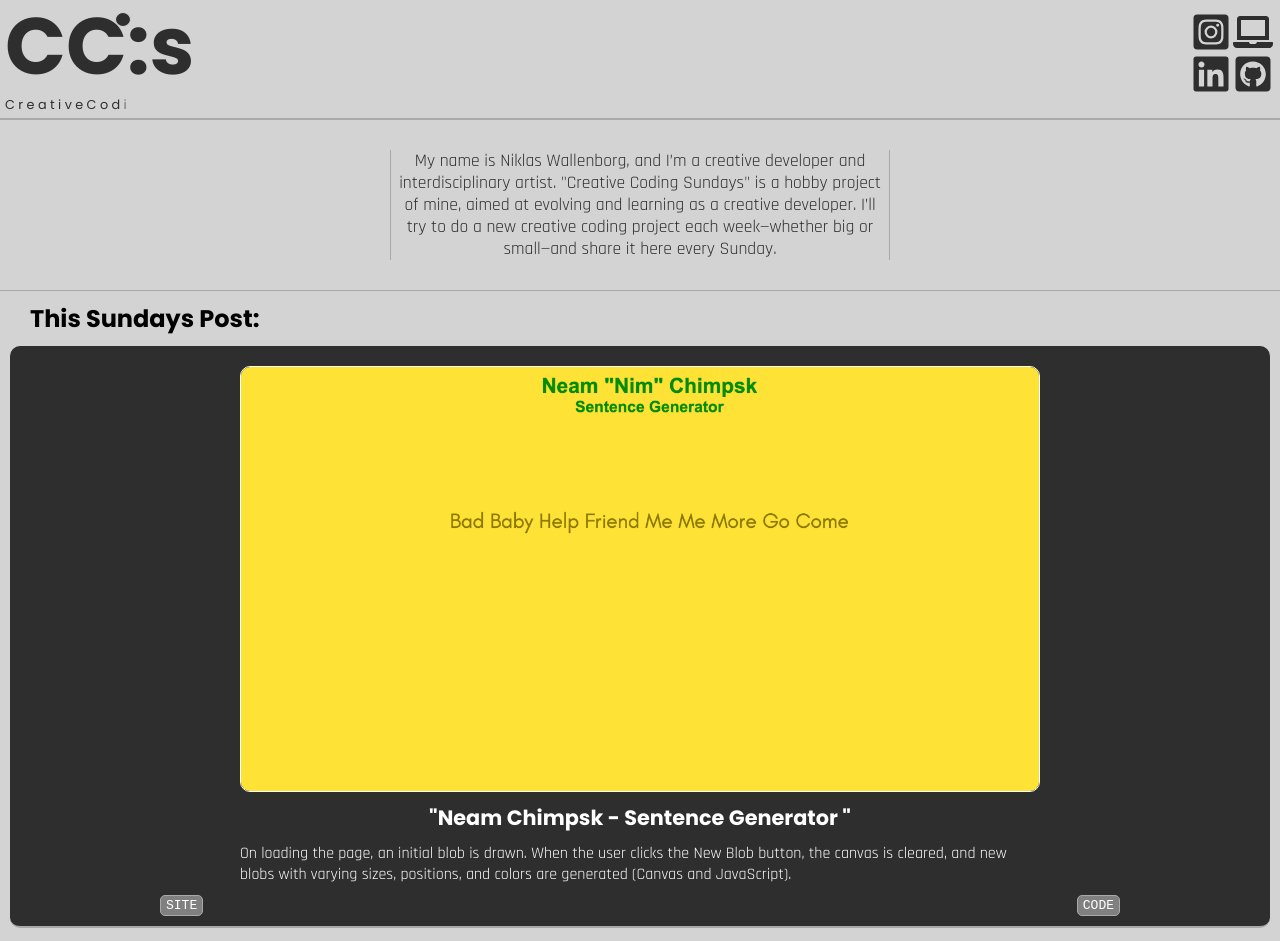
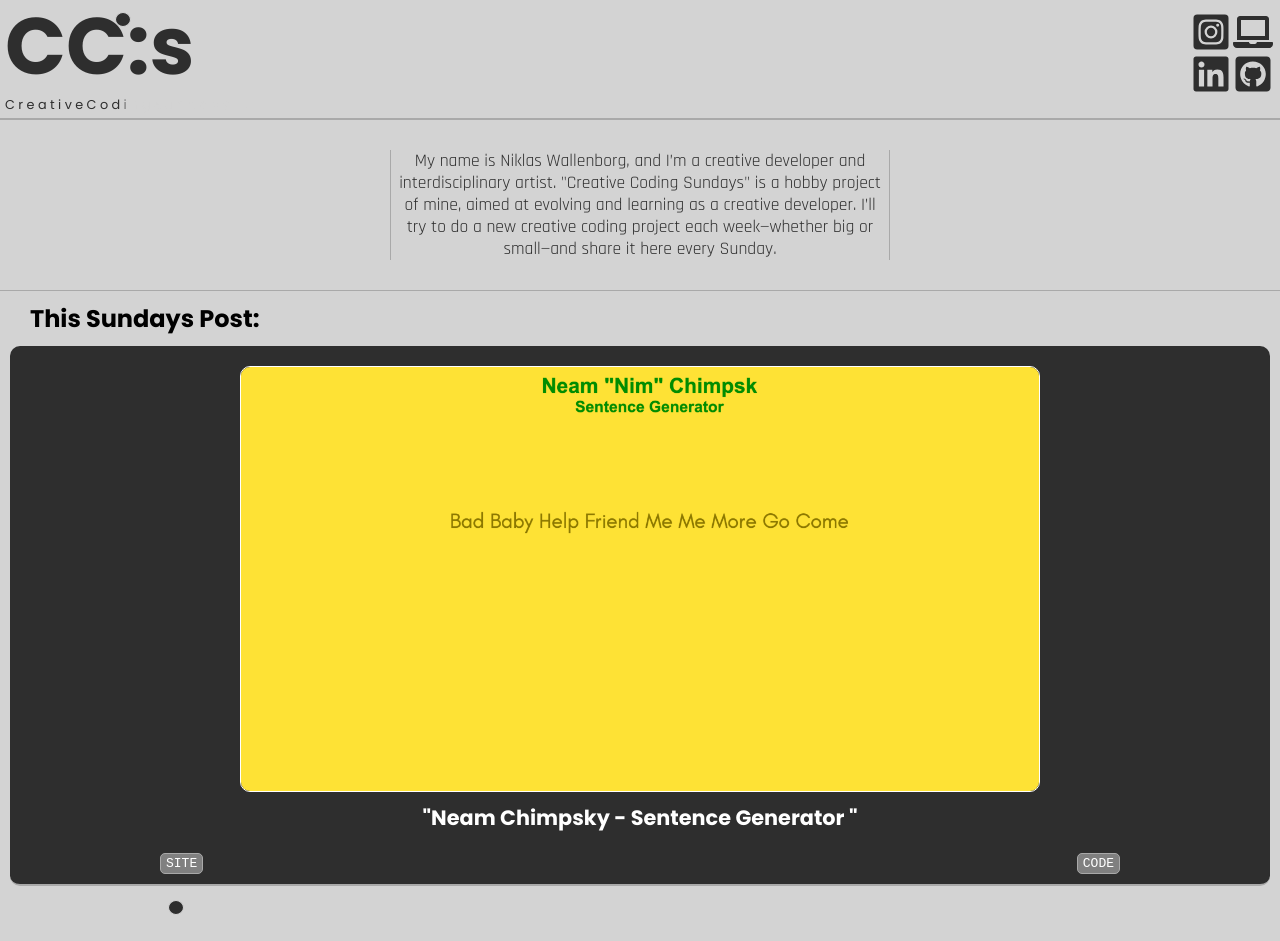
Before and after one commit to Wallenborg/CC-s, a React (Vite) app: page / in a window 1280 px wide. Shown: the top 941 px of the page. Built offline with nearby package versions, Linux system fonts and the light colour scheme.

Commit message:
fix a spealing miss

```diff
--- a/src/data/posts.js
+++ b/src/data/posts.js
@@ -55,9 +55,8 @@ const posts = [
   },
   {
     id: 7,
-    title: '"Neam Chimpsk - Sentence Generator "',
-    content:
-      "On loading the page, an initial blob is drawn. When the user clicks the New Blob button, the canvas is cleared, and new blobs with varying sizes, positions, and colors are generated (Canvas and JavaScript).",
+    title: '"Neam Chimpsky - Sentence Generator "',
+    content: "",
     image: "/img/theneam.png",
     liveLink: "https://me-give-orange.netlify.app/",
     codeLink: "https://github.com/Wallenborg/neam",
```
